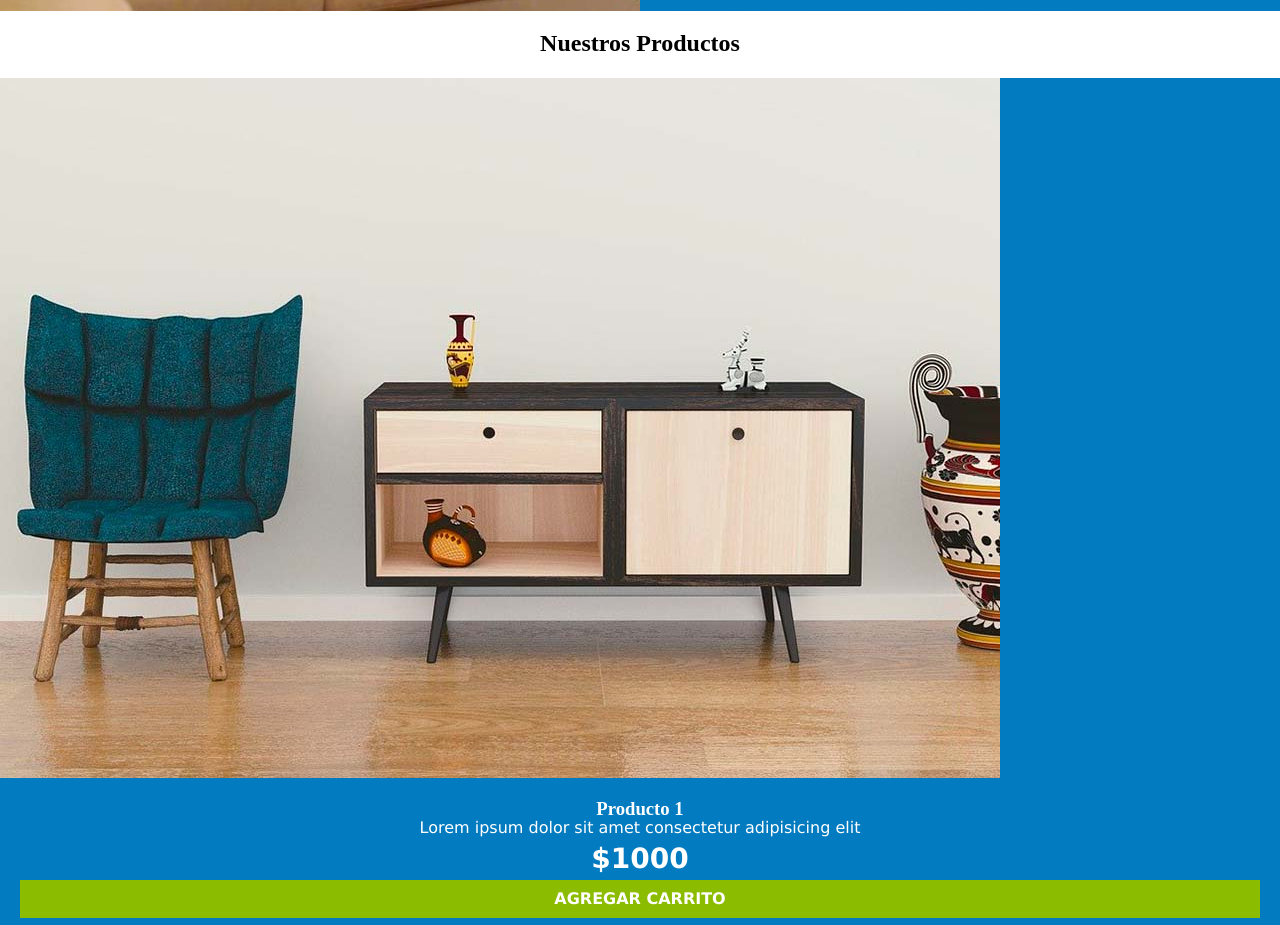
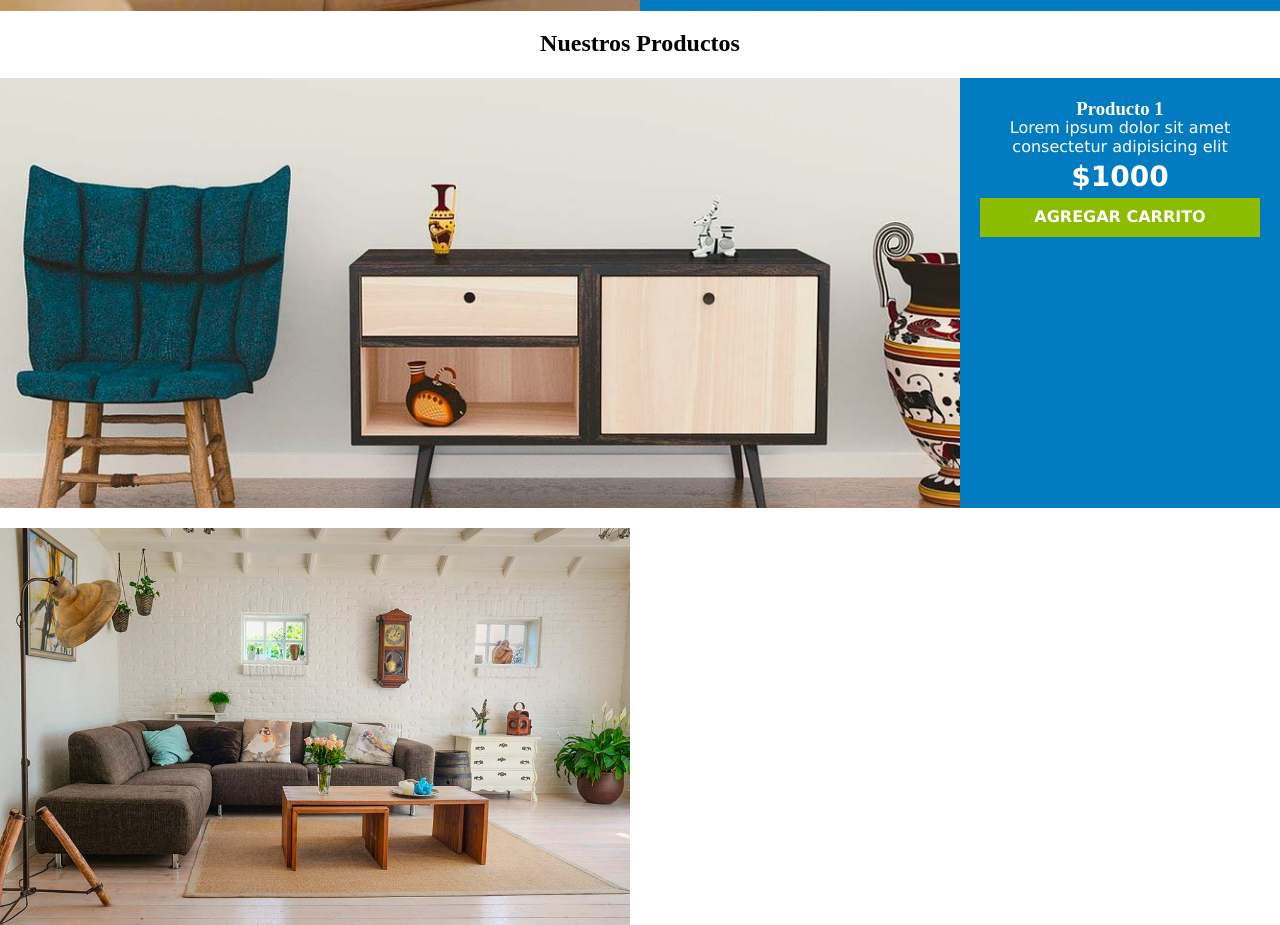
Before and after one commit to IsaiasCarrion/HTML-CSS, a plain HTML site: page ecommerce/index.html in a window 1280 px wide. Shown: the part 1469-2394 px from the top of the page. Drawn offline with Linux system fonts and the light colour scheme; a web font is replaced by a local one.

Commit message:
object fit css

```diff
--- a/ecommerce/css/style.css
+++ b/ecommerce/css/style.css
@@ -144,6 +144,14 @@ img {
 .producto:nth-child(1) {
     grid-column-start: 1;
     grid-column-end: 7;
+    display: grid;
+    grid-template-columns: 3fr 1fr;
+}
+
+.producto:nth-child(1) img{
+    height: 43rem;
+    width: 100%;
+    object-fit: cover;
 }
 
 .producto:nth-child(2){
```
